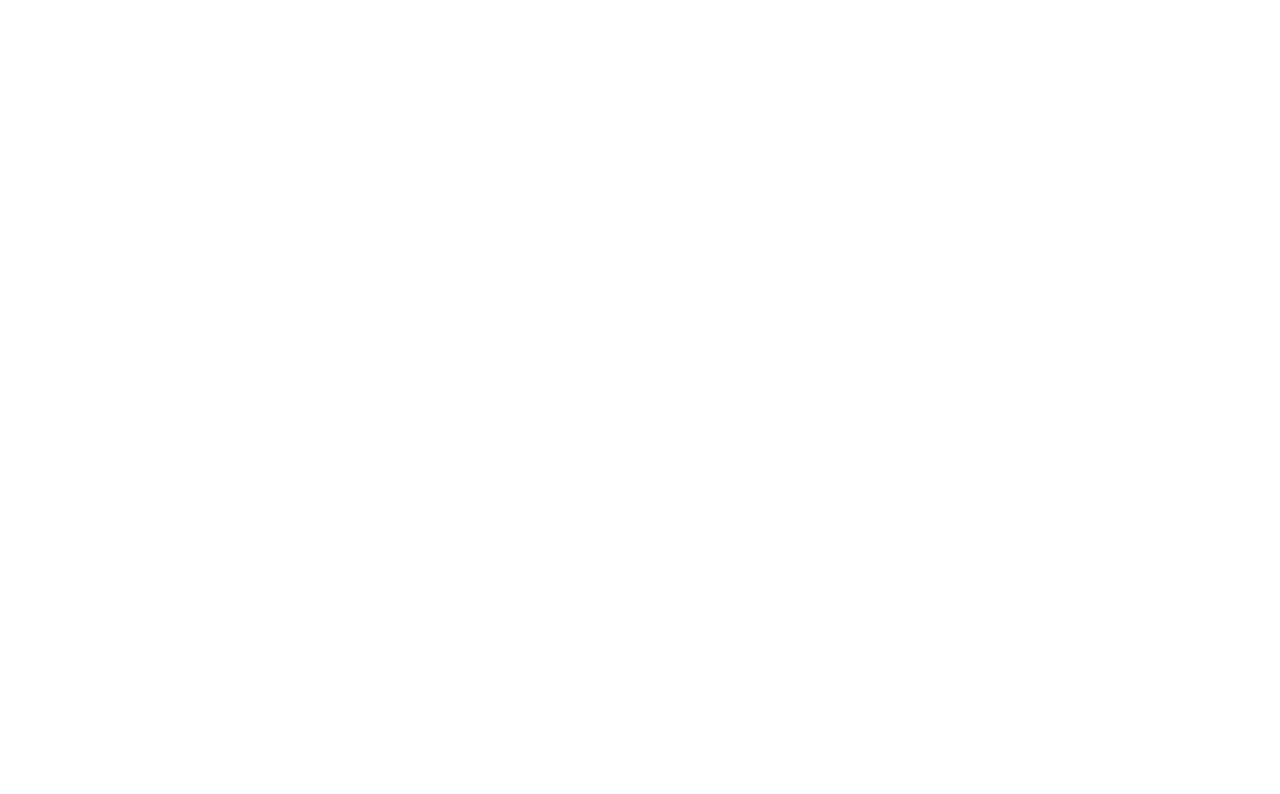
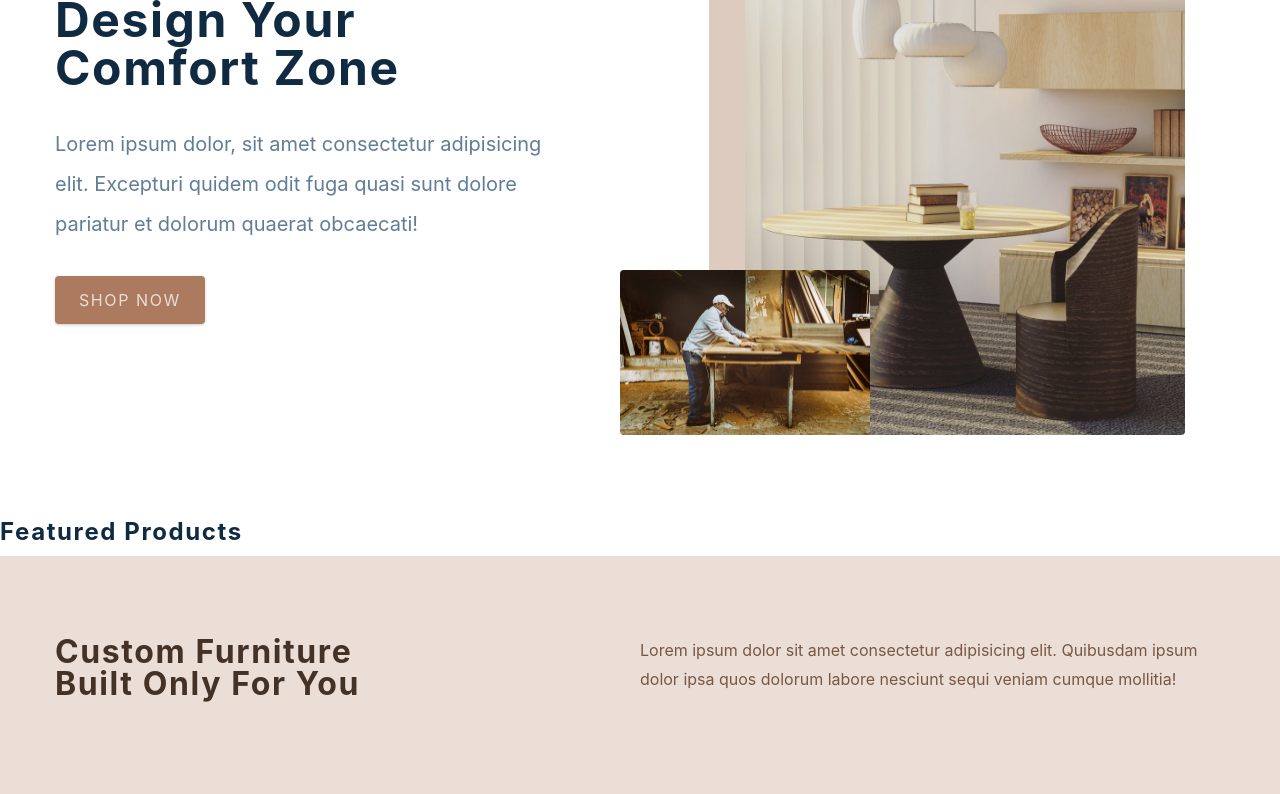
Before and after one commit to vasil-yordanov14/E-commerce-project, a React (Create React App) app: page / in a window 1280 px wide. Shown: the part 280-1074 px from the top of the page. Before the commit the page ends 800 px from the top, so only its background shows below. Built offline with nearby package versions, Linux system fonts and the light colour scheme; the HTML template or start-up script is replaced by a standard one.

Commit message:
home page

```diff
--- a/src/components/Contact.js
+++ b/src/components/Contact.js
@@ -1,9 +1,32 @@
-import React from 'react'
-import styled from 'styled-components'
+import React from "react";
+import styled from "styled-components";
 
 const Contact = () => {
-  return <h4>contact section</h4>
-}
+  return (
+    <Wrapper>
+      <div className="section-center">
+        <h3>Join our newsletter and get 20% off</h3>
+        <div className="content">
+          <p>
+            Lorem ipsum dolor sit amet consectetur, adipisicing elit. Modi alias
+            voluptatem natus minima aspernatur at temporibus reiciendis
+            eligendi, ipsum velit.
+          </p>
+          <form className="contact-form">
+            <input
+              type="email"
+              className="form-input"
+              placeholder="enter email"
+            />
+            <button type="submit" className="submit-btn">
+              subscribe
+            </button>
+          </form>
+        </div>
+      </div>
+    </Wrapper>
+  );
+};
 const Wrapper = styled.section`
   padding: 5rem 0;
   h3 {
@@ -67,6 +90,6 @@ const Wrapper = styled.section`
   @media (min-width: 1280px) {
     padding: 15rem 0;
   }
-`
+`;
 
-export default Contact
+export default Contact;
--- a/src/components/Hero.js
+++ b/src/components/Hero.js
@@ -1,12 +1,33 @@
-import React from 'react'
-import styled from 'styled-components'
-import { Link } from 'react-router-dom'
-import heroBcg from '../assets/hero-bcg.jpeg'
-import heroBcg2 from '../assets/hero-bcg-2.jpeg'
+import React from "react";
+import styled from "styled-components";
+import { Link } from "react-router-dom";
+import heroBcg from "../assets/hero-bcg.jpeg";
+import heroBcg2 from "../assets/hero-bcg-2.jpeg";
 
 const Hero = () => {
-  return <h4>hero</h4>
-}
+  return (
+    <Wrapper className="section-center">
+      <article className="content">
+        <h1>
+          design your <br />
+          comfort zone
+        </h1>
+        <p>
+          Lorem ipsum dolor, sit amet consectetur adipisicing elit. Excepturi
+          quidem odit fuga quasi sunt dolore pariatur et dolorum quaerat
+          obcaecati!
+        </p>
+        <Link to="/products" className="btn hero-btn">
+          shop now
+        </Link>
+      </article>
+      <article className="img-container">
+        <img src={heroBcg} alt="table img" className="main-img" />
+        <img src={heroBcg2} alt="person img" className="accent-img" />
+      </article>
+    </Wrapper>
+  );
+};
 
 const Wrapper = styled.section`
   min-height: 60vh;
@@ -58,7 +79,7 @@ const Wrapper = styled.section`
       border-radius: var(--radius);
     }
     .img-container::before {
-      content: '';
+      content: "";
       position: absolute;
       width: 10%;
       height: 80%;
@@ -68,6 +89,6 @@ const Wrapper = styled.section`
       border-radius: var(--radius);
     }
   }
-`
+`;
 
-export default Hero
+export default Hero;
--- a/src/components/Services.js
+++ b/src/components/Services.js
@@ -1,10 +1,38 @@
-import React from 'react'
-import styled from 'styled-components'
-import { services } from '../utils/constants'
+import React from "react";
+import styled from "styled-components";
+import { services } from "../utils/constants";
 
 const Services = () => {
-  return <h4>services </h4>
-}
+  return (
+    <Wrapper>
+      <div className="section-center">
+        <article className="header">
+          <h3>
+            custom furniture <br />
+            built only for you
+          </h3>
+          <p>
+            Lorem ipsum dolor sit amet consectetur adipisicing elit. Quibusdam
+            ipsum dolor ipsa quos dolorum labore nesciunt sequi veniam cumque
+            mollitia!
+          </p>
+        </article>
+        <div className="services-center">
+          {services.map((service) => {
+            const { id, icon, title, text } = service;
+            return (
+              <article key={id} className="service">
+                <span className="icon">{icon}</span>
+                <h4>{title}</h4>
+                <p>{text}</p>
+              </article>
+            );
+          })}
+        </div>
+      </div>
+    </Wrapper>
+  );
+};
 
 const Wrapper = styled.section`
   h3,
@@ -68,5 +96,5 @@ const Wrapper = styled.section`
       transform: translateY(5rem);
     }
   }
-`
-export default Services
+`;
+export default Services;
--- a/src/pages/AboutPage.js
+++ b/src/pages/AboutPage.js
@@ -14,10 +14,12 @@ const AboutPage = () => {
             <h2>Our story</h2>
             <div className="underline"></div>
             <p>
-              Lorem ipsum dolor sit amet consectetur adipisicing elit. Esse
-              beatae labore ab adipisci, odio enim reprehenderit numquam dolor,
-              dolorem delectus error natus culpa. Dolores repellat commodi atque
-              excepturi. Perferendis, perspiciatis.
+              Lorem ipsum dolor, sit amet consectetur adipisicing elit. Nostrum
+              exercitationem deserunt repellat dolorum nisi distinctio omnis
+              voluptas, tempore aut dolore quis natus eligendi ipsum? Quia ad
+              aliquam iste qui nemo aperiam iusto debitis, non nisi saepe quis
+              ipsum inventore repudiandae et dolorum ut facilis illo earum
+              excepturi. Voluptates, suscipit explicabo.
             </p>
           </div>
         </article>
--- a/src/pages/HomePage.js
+++ b/src/pages/HomePage.js
@@ -1,7 +1,14 @@
-import React from 'react'
-import { FeaturedProducts, Hero, Services, Contact } from '../components'
+import React from "react";
+import { FeaturedProducts, Hero, Services, Contact } from "../components";
 const HomePage = () => {
-  return <h4>home page</h4>
-}
+  return (
+    <main>
+      <Hero />
+      <FeaturedProducts />
+      <Services />
+      <Contact />
+    </main>
+  );
+};
 
-export default HomePage
+export default HomePage;
```
